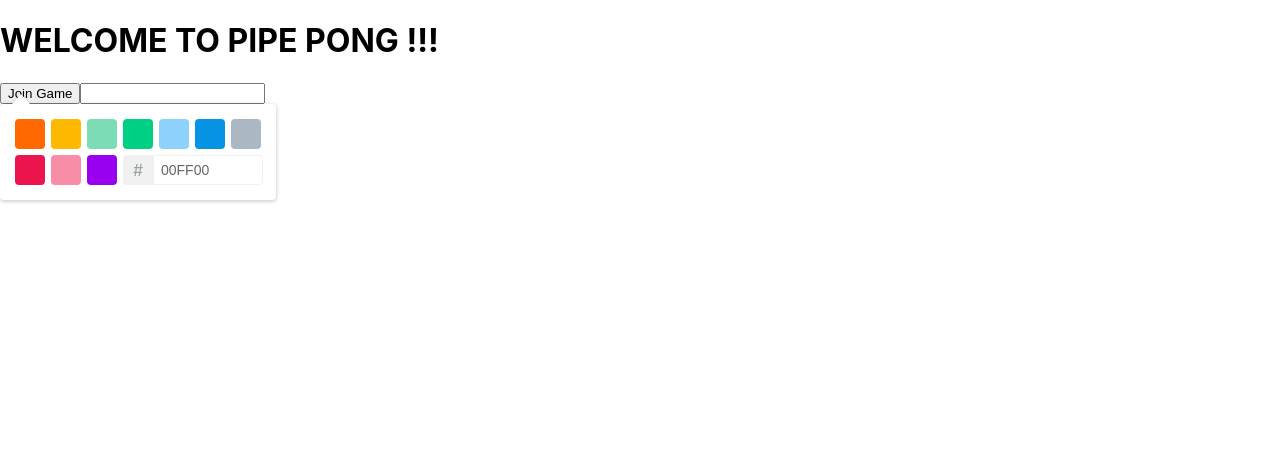
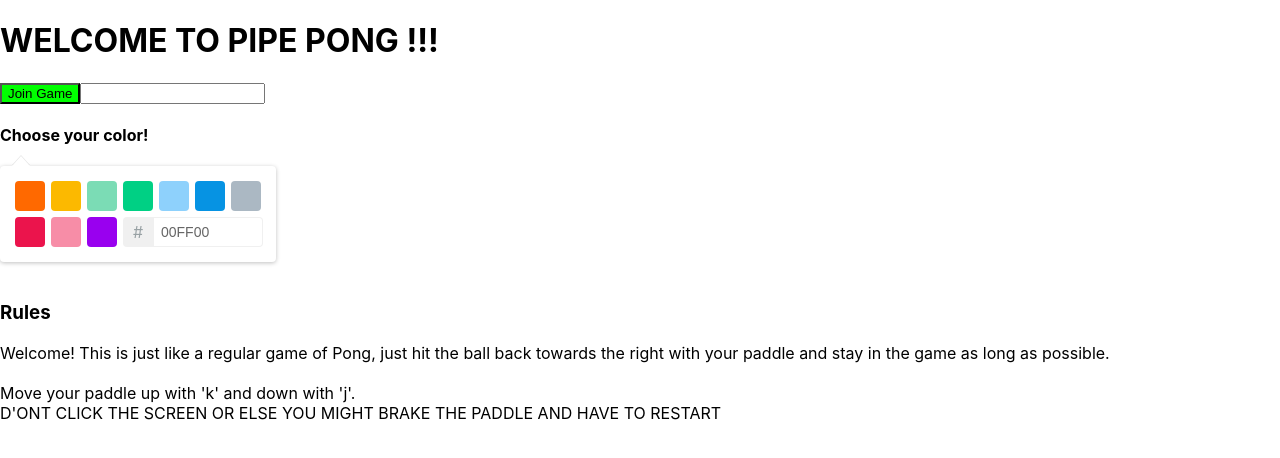
Before and after one commit to ConnorMacKenzie/PipePong, a React (Create React App) app in the folder pipepong/: page / in a window 1280 px wide. Shown: the top 458 px of the page. Built offline with nearby package versions, Linux system fonts and the light colour scheme.

Commit message:
Add rules and colorful button

```diff
--- a/pipepong/src/components/LoginPage.tsx
+++ b/pipepong/src/components/LoginPage.tsx
@@ -30,13 +30,31 @@ class LoginPage extends React.Component<LoginPageProps, LoginPageState> {
                     WELCOME TO PIPE PONG
                     {" " + this.state.enteredUsername.toUpperCase() + "!!!"}
                 </h1>
-                <button onClick={() => this.handleJoin()}>
+                <button onClick={() => this.handleJoin()} style={{background:this.state.color}}>
                 Join Game
                 </button>
                 <input value = {this.state.enteredUsername} onChange = {this.updateUsername}/>
                 {/* </input> */}
                 <br/>
+                <h4>
+                Choose your color!
+                </h4>
                 <picker.TwitterPicker color= {this.state.color} onChange={(c)=>this.changeColor(c)} />
+                <br/>
+                <h3>
+                    Rules
+                </h3>
+                <p>
+                    Welcome! This is just like a regular game of Pong, just hit the ball back towards the right with your paddle
+                    and stay in the game as long as possible.
+
+                    <br/>
+                    <br/>
+                    Move your paddle up with 'k' and down with 'j'.
+                    <br/>
+                    D'ONT CLICK THE SCREEN OR ELSE YOU MIGHT BRAKE THE PADDLE AND HAVE TO RESTART
+                    <br/>
+                </p>
             </div>
         )
     }
@@ -45,6 +63,7 @@ class LoginPage extends React.Component<LoginPageProps, LoginPageState> {
             this.props.handleJoin(this.state.enteredUsername, this.state.color);
         }
     }
+
     updateUsername(username: React.ChangeEvent<HTMLInputElement>){
        this.setState({
             enteredUsername: username.target.value
```
